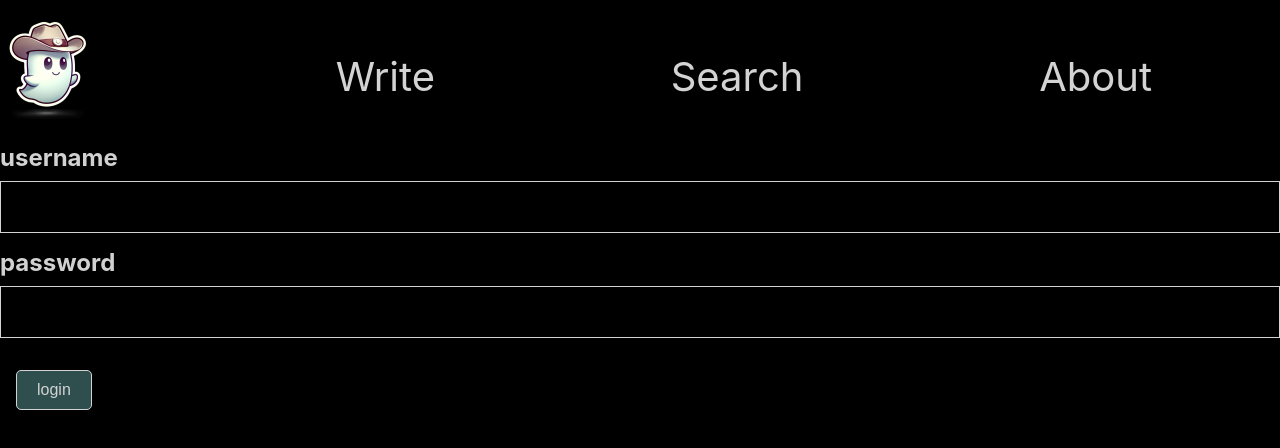
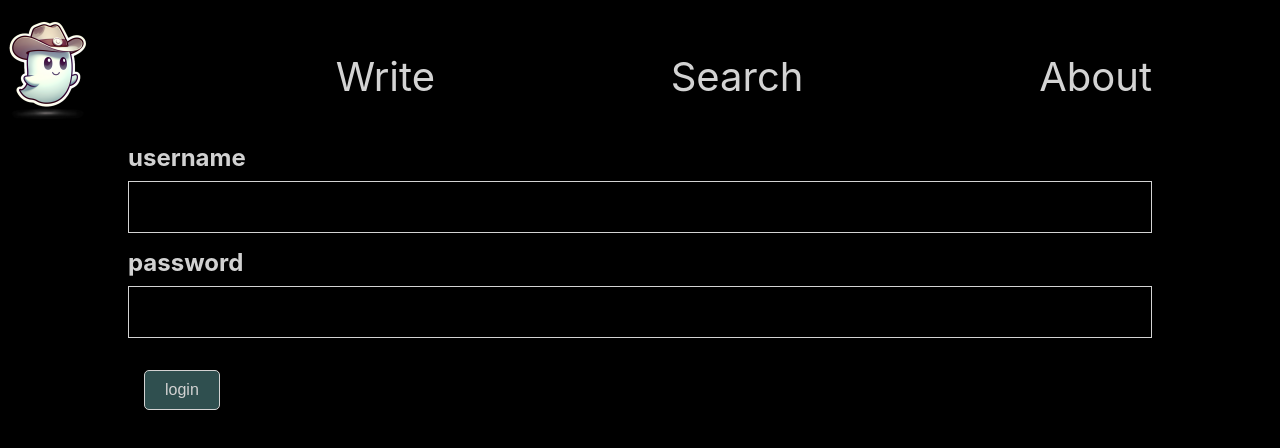
Before and after one commit to skyrenx/ghost-blog, a React (Create React App) app: page / in a window 1280 px wide. Shown: the top 448 px of the page. Built offline with nearby package versions, Linux system fonts and the light colour scheme; no server answers.

Commit message:
minor css adjustments

```diff
--- a/src/App.css
+++ b/src/App.css
@@ -1,6 +1,11 @@
 body {
   background-color: black;
   color: #d1d1d1;
+}
+
+.app-content  {
+  margin-left: 10%;
+  margin-right:10%;
 }
 
 .App-header {
--- a/src/App.js
+++ b/src/App.js
@@ -15,6 +15,7 @@ function App() {
 
       <Router>
       <NavigationBar />
+      <div className='app-content'>
       <AccountSection />
         <Routes>
           <Route path="/" element={<HomePage />} />
@@ -23,6 +24,7 @@ function App() {
           <Route path="/write" element={<WritePage />} />
           <Route path="/search" element={<SearchPage />} />
         </Routes>
+        </div>
       </Router>
     </div>
   );
--- a/src/components/HomePage.css
+++ b/src/components/HomePage.css
@@ -4,8 +4,6 @@ body {
 }
 
 .homepage-content  {
-    margin-left: 10%;
-    margin-right:10%;
     word-wrap: break-word;
     box-sizing: border-box;
 }
--- a/src/components/WritePage.css
+++ b/src/components/WritePage.css
@@ -1,9 +1,4 @@
 
-
-.write-page-content  {
-    margin-left: 10%;
-    margin-right:10%;
-}
 
 label {
     min-width: 6rem;
```
